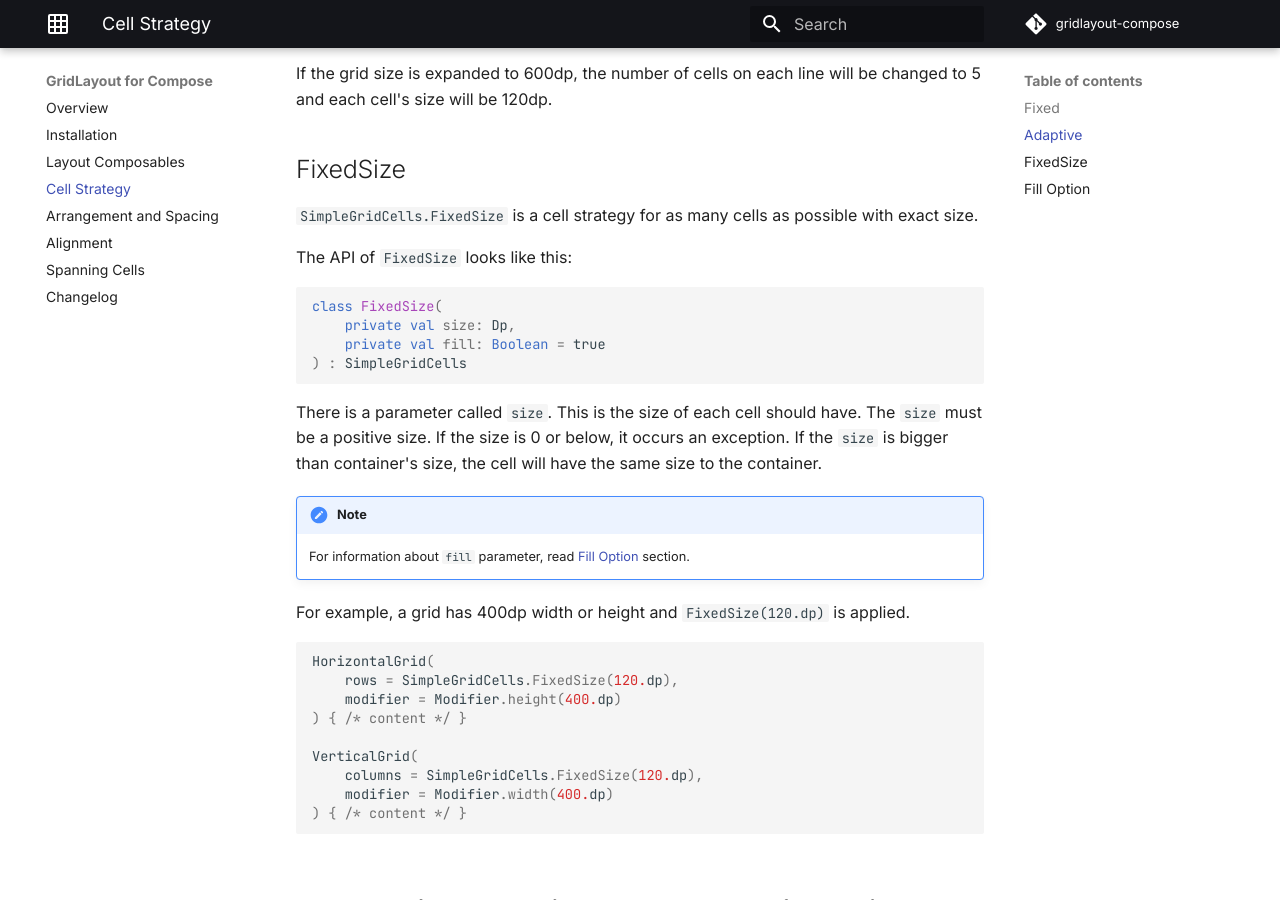
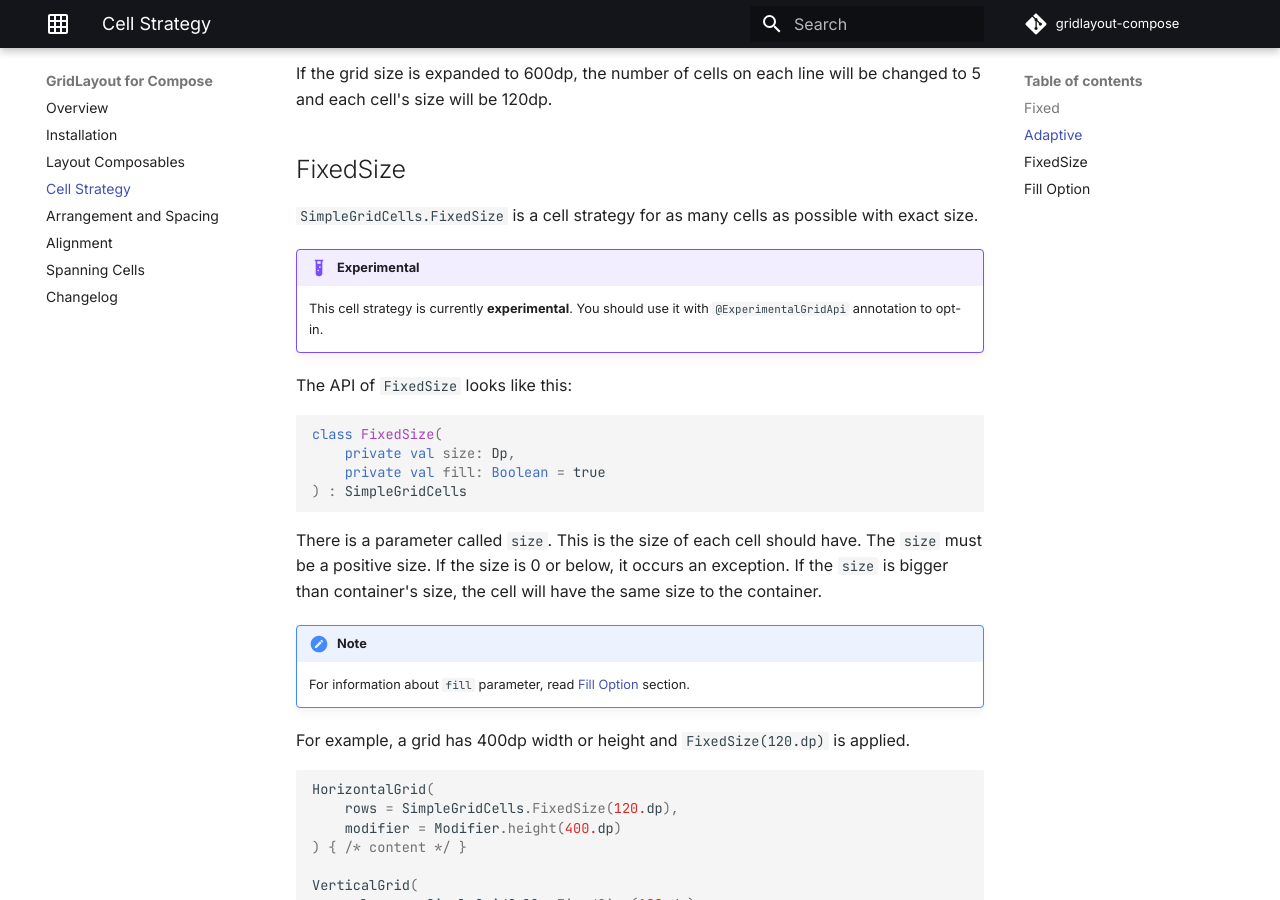
Before and after one commit to cheonjaeung/gridlayout-compose, an MkDocs documentation site: the page built from docs/cell-strategy.md, in a window 1280 px wide and 900 px high, scrolled down 2782 px. Built offline with MkDocs 1.6.1 and Material for MkDocs 9.7.7, drawn with Linux system fonts in a browser that asks for light colours; comment, search, counter and statistics services are not loaded.

Commit message:
Add experimental admonition to FixedSize documentation

````diff
--- a/docs/cell-strategy.md
+++ b/docs/cell-strategy.md
@@ -98,6 +98,9 @@ and each cell's size will be 120dp.
 
 `SimpleGridCells.FixedSize` is a cell strategy for as many cells as possible with exact size.
 
+!!! example "Experimental"
+    This cell strategy is currently **experimental**. You should use it with `@ExperimentalGridApi` annotation to opt-in.
+
 The API of `FixedSize` looks like this:
 
 ```kotlin
````
